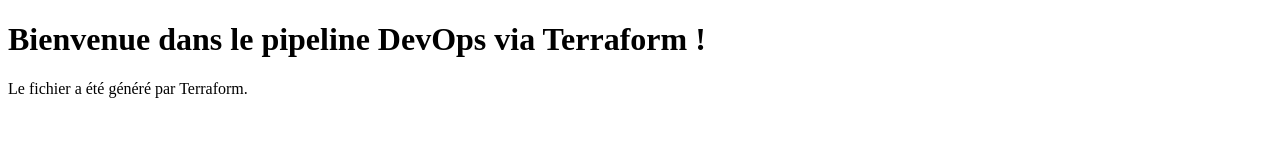
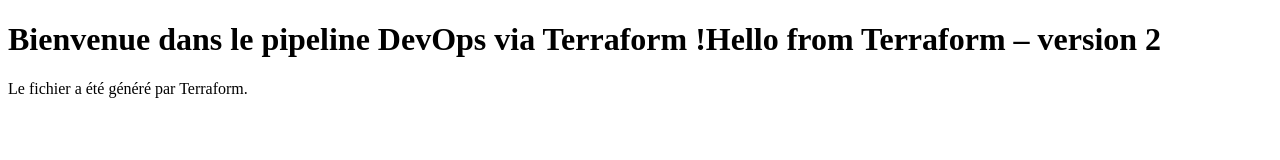
Before and after one commit to ahoumenousamantha-star/demo-devops, a plain HTML site: page index_from_terraform.html in a window 1280 px wide. Drawn offline with Linux system fonts and the light colour scheme.

Commit message:
update_2

```diff
--- a/index_from_terraform.html
+++ b/index_from_terraform.html
@@ -4,7 +4,8 @@
 <title>Test DevOps avec Terraform</title>
 </head>
 <body>
-<h1>Bienvenue dans le pipeline DevOps via Terraform !</h1>
+<h1>Bienvenue dans le pipeline DevOps via Terraform !Hello from Terraform – version 2</h1>
+
 <p>Le fichier a été généré par Terraform.</p>
 </body>
 </html>
```
Also changed, not shown: 2 other files.
